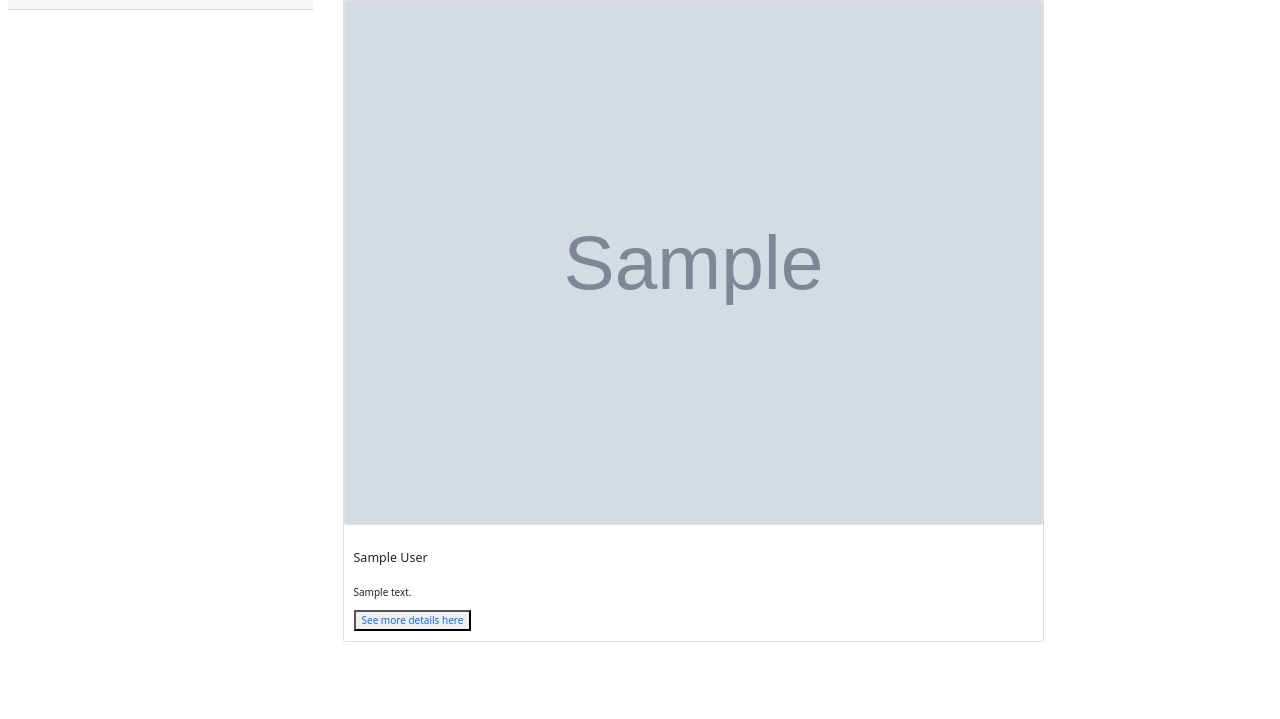
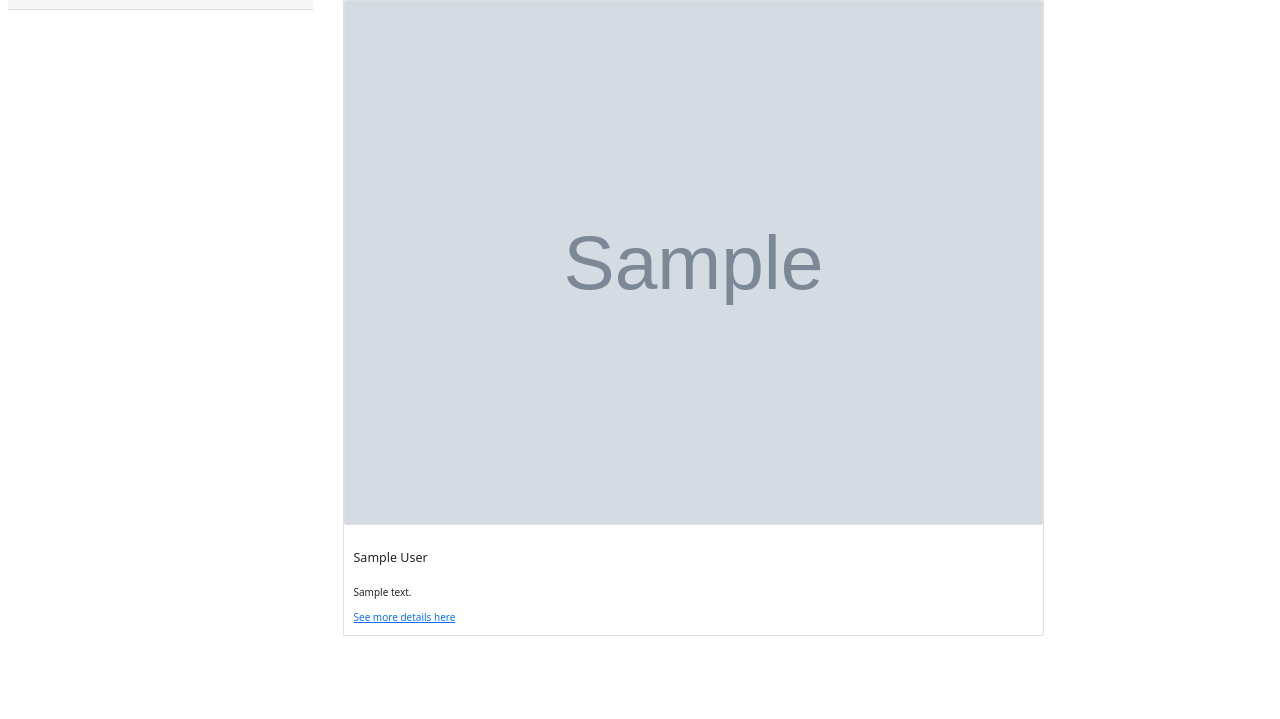
Before and after one commit to chelseaayoo/News-preview, a Flask app: template app/templates/index.html in a window 1280 px wide. Shown: the part 81-800 px from the top of the page. Run offline with Flask 2, Linux system fonts and the light colour scheme; the template is opened without the code that fills it: most values are stand-ins (such as "Sample title", 1, 10 or a date in 2020); grey boxes marked "Sample" are stand-in pictures; some libraries are stand-ins or nearby versions.

Commit message:
add a paragraph to display details

```diff
--- a/app/templates/index.html
+++ b/app/templates/index.html
@@ -31,8 +31,8 @@
                   <h5 class="card-title">{{headlines.author}}</h5><br>
                   <p class="card-text">{{headlines.description}}</p>
                   <a href="{{headlines.url}}">
-                    <!-- <p class="card-text details">See more details here</p> -->
-                  <button class="card-text details">See more details here</button>
+                    <p class="card-text details">See more details here</p>
+
                   </a>
                 </div>
               {% endfor %}
```
